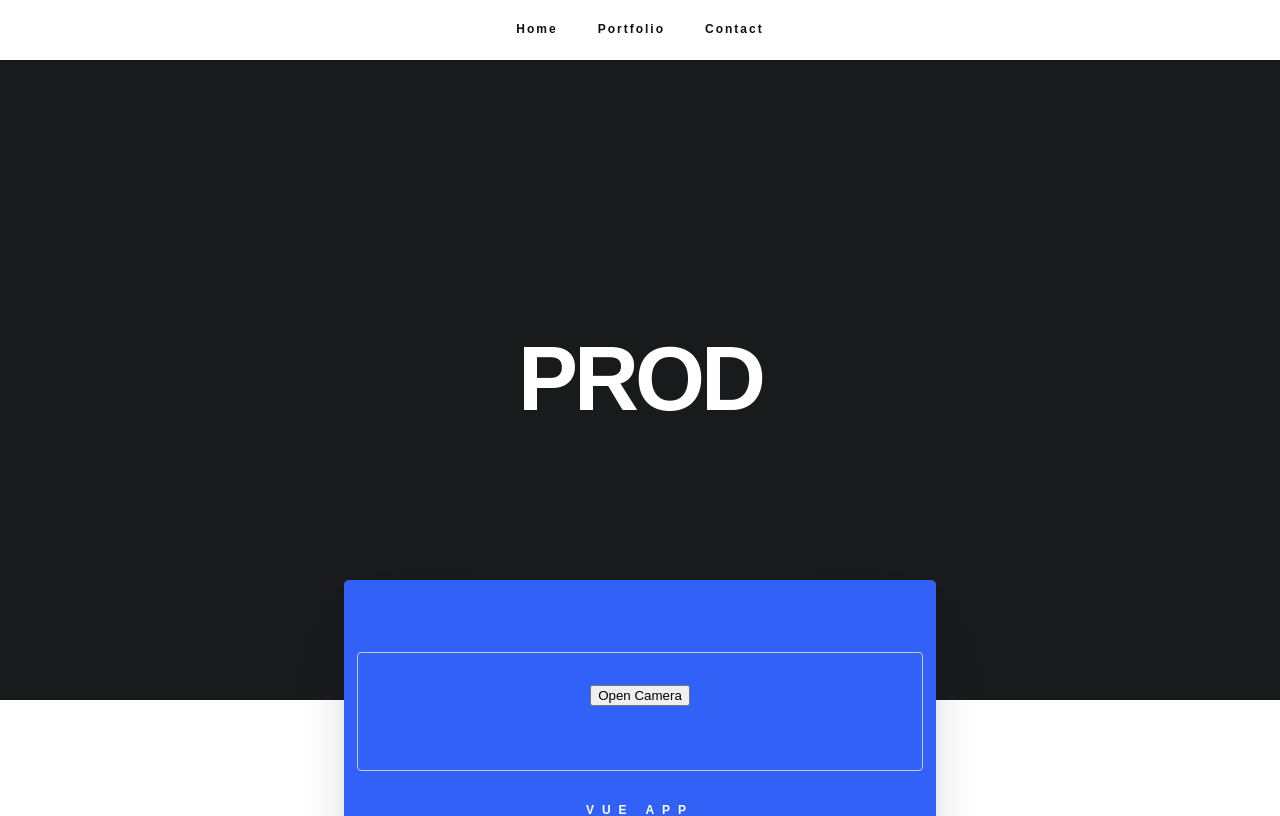
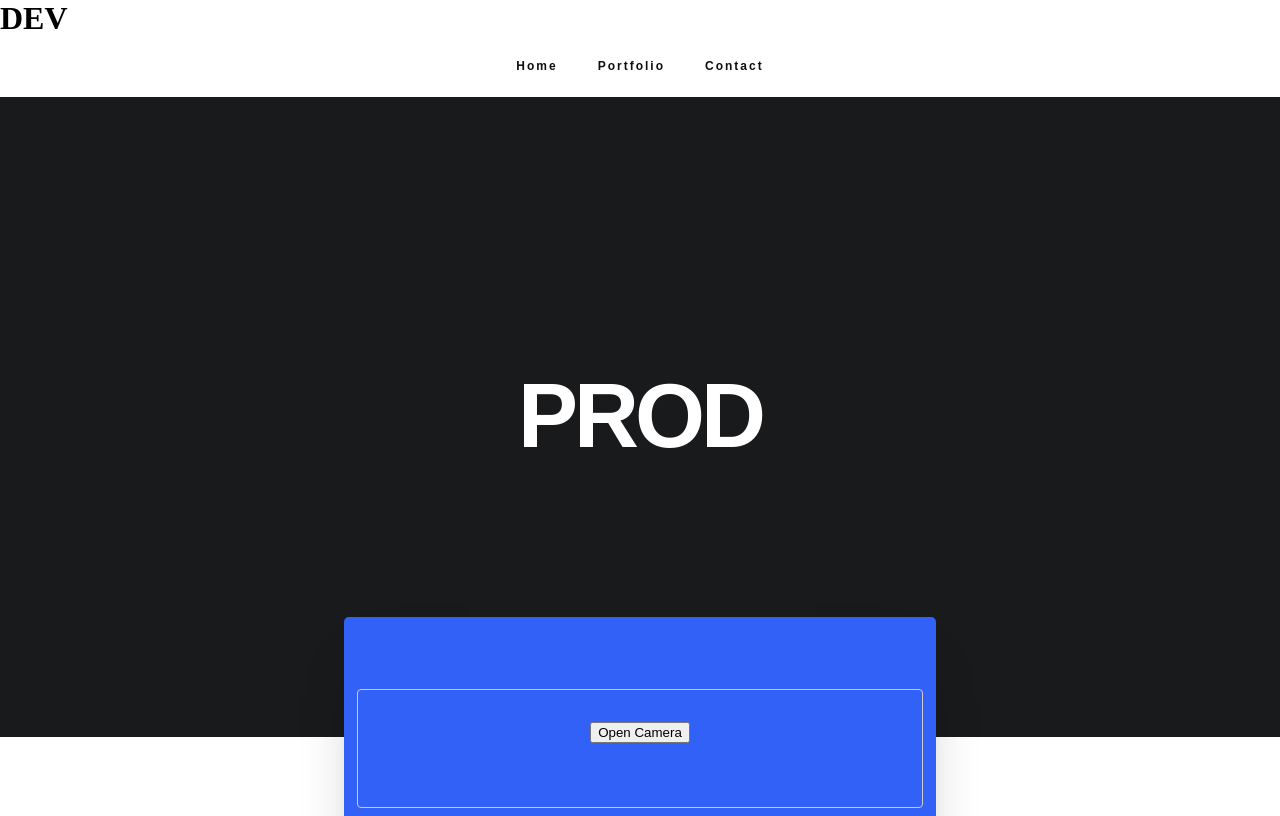
Before and after one commit to edgarfzo/edgarvuetest, a Vue app: page / in a window 1280 px wide. Shown: the top 816 px of the page. Built offline with nearby package versions, Linux system fonts and the light colour scheme; no server answers.

Commit message:
new feature

```diff
--- a/package.json
+++ b/package.json
@@ -4,6 +4,7 @@
   "private": true,
   "scripts": {
     "serve": "vue-cli-service serve",
+    "pre-prod": "vue-cli-service build --mode development",
     "build": "vue-cli-service build",
     "lint": "vue-cli-service lint"
   },
--- a/src/App.vue
+++ b/src/App.vue
@@ -1,5 +1,6 @@
 <template>
   <div id="app">
+    <h1>{{ env.VUE_APP_ENV || 'Welcome' }}</h1>
     <nav-bar></nav-bar>
     <router-view :key="$route.path"></router-view>
     <footer-bar></footer-bar>
@@ -12,10 +13,14 @@ import footerBar from './components/footerBar'
 
 export default {
   name: 'app',
+  computed: {
+    env() {
+      console.log('process.env', process.env)
+      return process.env;
+    }
+  },
   components: { navBar, footerBar },
-  metaInfo: {
-      title: process.env.VUE_APP_ENV
-    }
+
 }
 </script>
 <style lang="scss">
```
Also changed, not shown: 2 other files (tests, documents, lock files or other folders).
